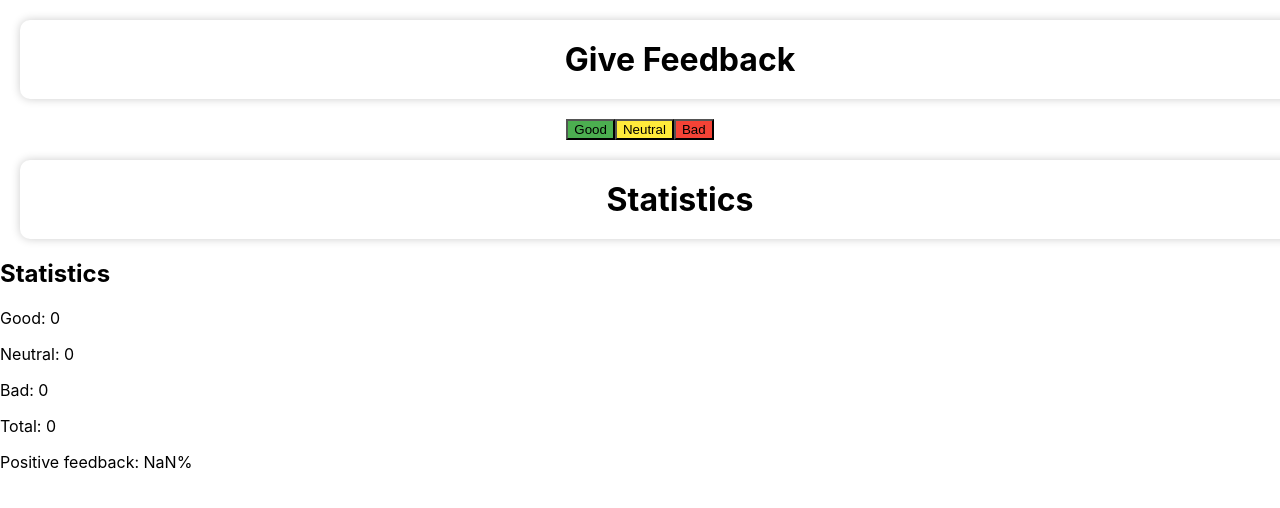
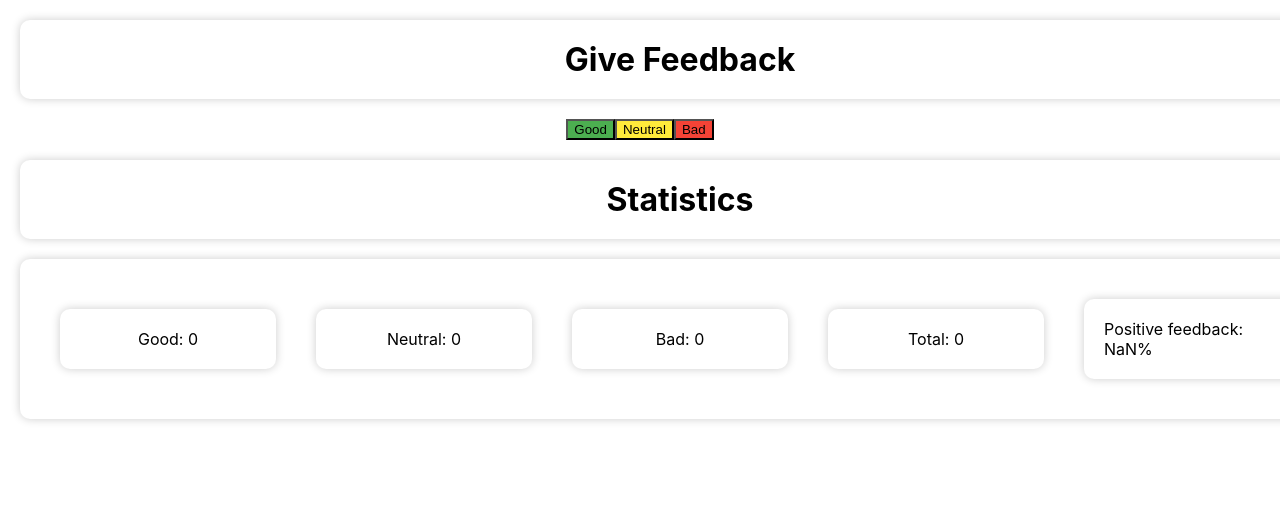
Before and after one commit to RomanHard/goit-react-hw-02-feedback, a React (Create React App) app: page / in a window 1280 px wide. Shown: the top 508 px of the page. Built offline with nearby package versions, Linux system fonts and the light colour scheme.

Commit message:
css statistics

```diff
--- a/src/components/feedbackOptions/FeedbackOptions.js
+++ b/src/components/feedbackOptions/FeedbackOptions.js
@@ -3,12 +3,6 @@ import PropTypes from 'prop-types';
 import './feedback-module.css';
 
 class FeedbackOptions extends React.Component {
-  state = {
-    good: 0,
-    neutral: 0,
-    bad: 0,
-  };
-
   onLeaveFeedback = e => {
     const { name } = e.target;
     this.setState(prevState => ({
--- a/src/components/statistic/Statistic.js
+++ b/src/components/statistic/Statistic.js
@@ -11,13 +11,14 @@ class Statistic extends React.Component {
 
   render() {
     return (
-      <div>
-        <h2>Statistics</h2>
-        <p>Good: {this.state.good}</p>
-        <p>Neutral: {this.state.neutral}</p>
-        <p>Bad: {this.state.bad}</p>
-        <p>Total: {this.countTotalFeedback()}</p>
-        <p>Positive feedback: {this.countPositiveFeedbackPercentage()}%</p>
+      <div className="statistics">
+        <p className="status">Good: {this.state.good}</p>
+        <p className="status">Neutral: {this.state.neutral}</p>
+        <p className="status">Bad: {this.state.bad}</p>
+        <p className="status">Total: {this.countTotalFeedback()}</p>
+        <p className="status">
+          Positive feedback: {this.countPositiveFeedbackPercentage()}%
+        </p>
 
         {/* <button
           type="button"
--- a/src/components/statistic/statistic-module.css
+++ b/src/components/statistic/statistic-module.css
@@ -11,3 +11,31 @@
   padding: 20px;
   margin: 20px;
 }
+
+.status {
+  display: flex;
+  flex-direction: column;
+  align-items: center;
+  justify-content: center;
+  width: 25%;
+  height: 100%;
+  background-color: #fff;
+  border-radius: 10px;
+  box-shadow: 0 0 10px rgba(0, 0, 0, 0.2);
+  padding: 20px;
+  margin: 20px;
+}
+
+.statistics {
+  display: flex;
+  flex-direction: row;
+  align-items: center;
+  justify-content: center;
+  width: 100%;
+  height: 100%;
+  background-color: #fff;
+  border-radius: 10px;
+  box-shadow: 0 0 10px rgba(0, 0, 0, 0.2);
+  padding: 20px;
+  margin: 20px;
+}
```
